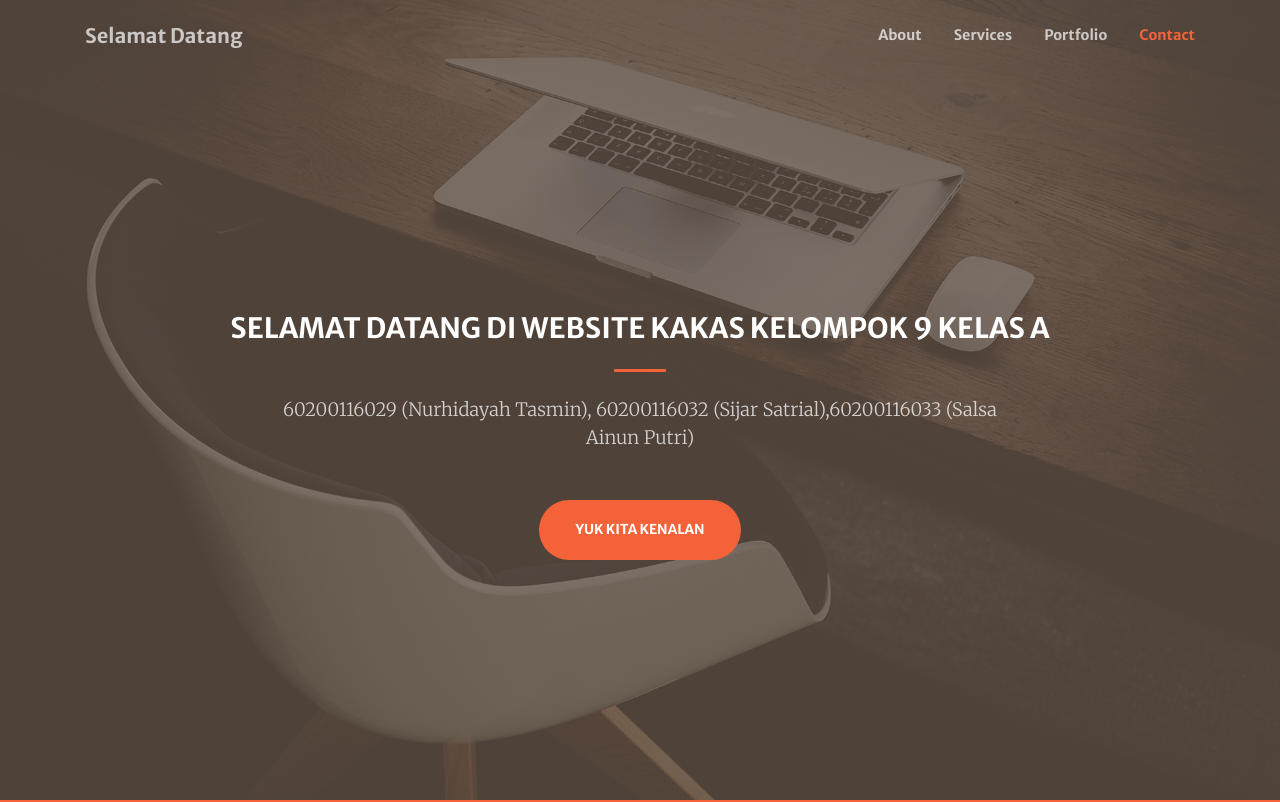
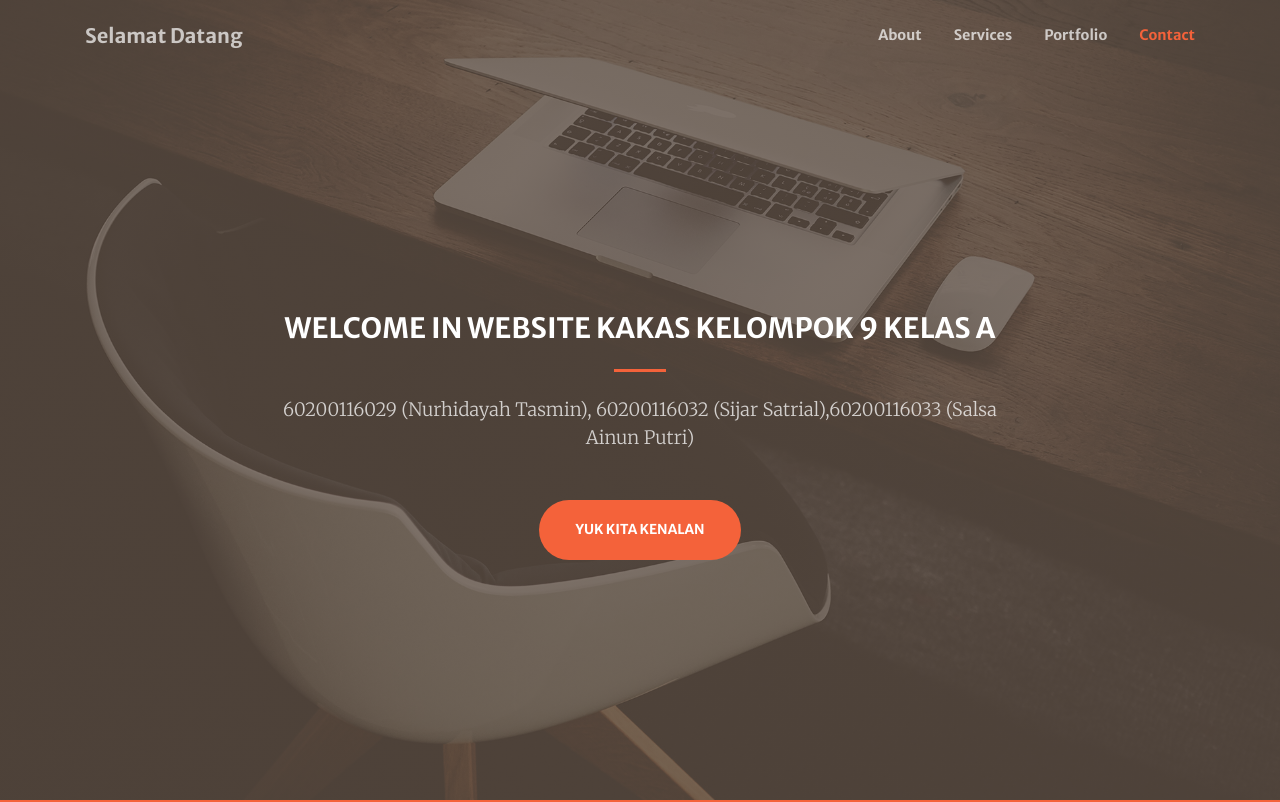
Before and after one commit to NurhidayahTasmin/NurhidayahTasmin.github.io, a website with bundled scripts: page index.html in a window 1280 px wide. Shown: the top 802 px of the page. Built offline with nearby package versions, Linux system fonts and the light colour scheme.

Commit message:
versi 21

```diff
--- a/index.html
+++ b/index.html
@@ -58,7 +58,7 @@
     <div class="container h-100">
       <div class="row h-100 align-items-center justify-content-center text-center">
         <div class="col-lg-10 align-self-end">
-          <h3 class="text-uppercase text-white font-weight-bold">Selamat Datang di Website Kakas Kelompok 9 Kelas A</h3>
+          <h3 class="text-uppercase text-white font-weight-bold">Welcome in Website Kakas Kelompok 9 Kelas A</h3>
           <hr class="divider my-4">
         </div>
         <div class="col-lg-8 align-self-baseline">
```
